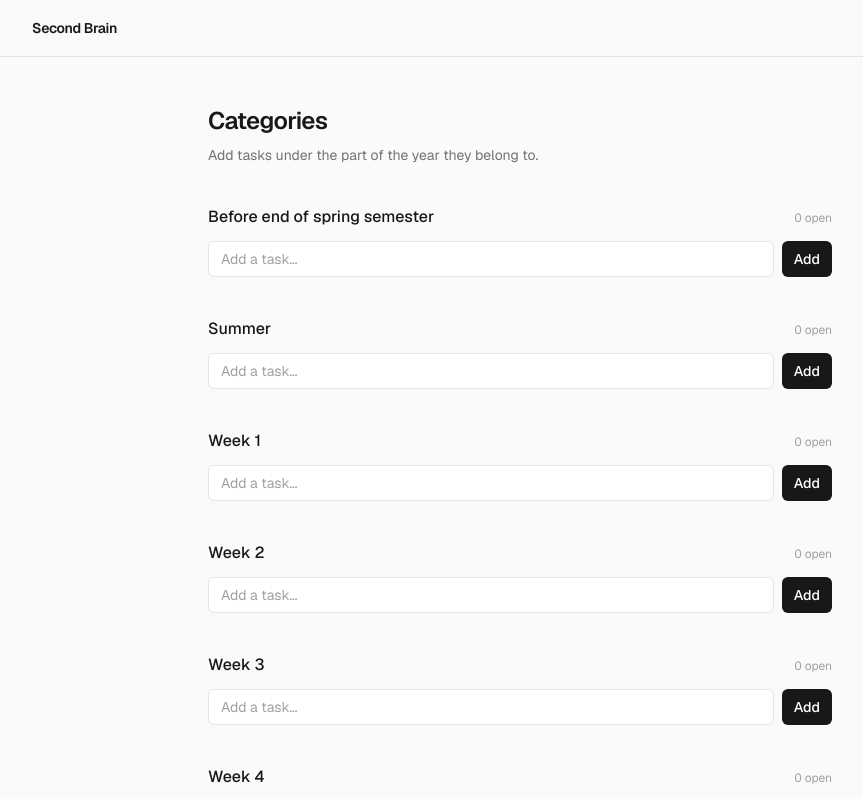
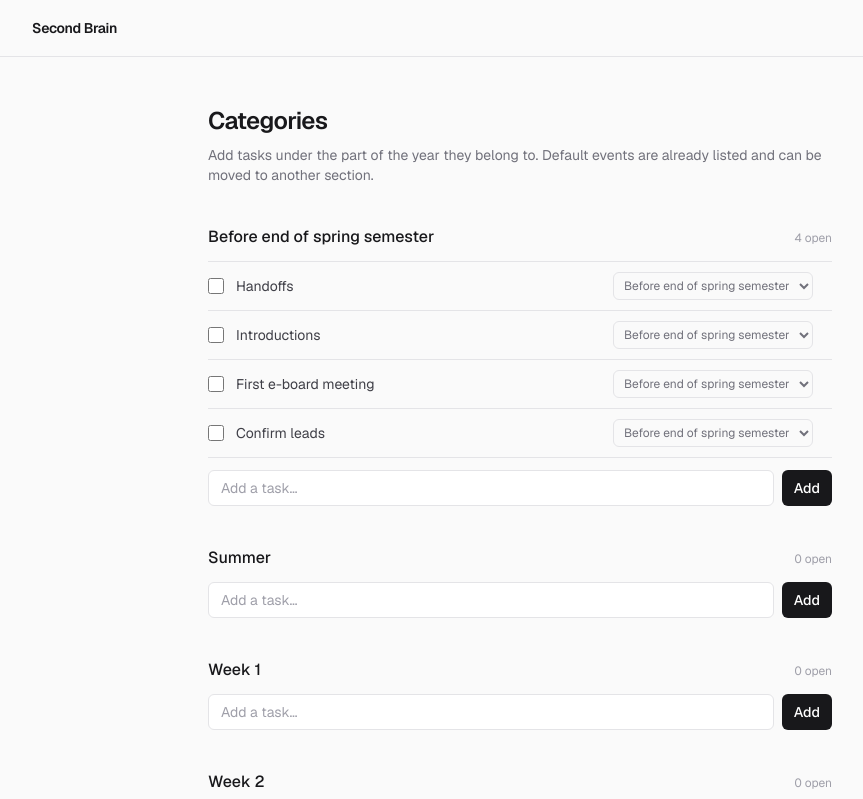
Before and after one commit to anniegao2013/cais-2nd-brain, a Next.js app: page / in a window 1280 px wide. Shown: the top 799 px of the page, without its empty margins (120-983 px from the left). Built offline with nearby package versions, Linux system fonts and the light colour scheme.

Commit message:
initial default tasks

```diff
--- a/app/task-list.tsx
+++ b/app/task-list.tsx
@@ -6,9 +6,15 @@ type Task = {
   id: string;
   text: string;
   done: boolean;
+  isDefault?: boolean;
 };
 
 type TasksByCategory = Record<string, Task[]>;
+
+type AppState = {
+  tasks: TasksByCategory;
+  removedDefaults: string[];
+};
 
 const STORAGE_KEY = "second-brain.tasks.v1";
 
@@ -21,26 +27,82 @@ const CATEGORIES = [
   })),
 ];
 
-const EMPTY: TasksByCategory = {};
-let cache: TasksByCategory | null = null;
+const DEFAULT_EVENTS: Task[] = [
+  "Handoffs",
+  "Introductions",
+  "First e-board meeting",
+  "Confirm leads",
+].map((text, index) => ({
+  id: `default-${index + 1}`,
+  text,
+  done: false,
+  isDefault: true,
+}));
+
+const DEFAULT_STATE: AppState = {
+  tasks: { spring: DEFAULT_EVENTS },
+  removedDefaults: [],
+};
+
+let cache: AppState | null = null;
 const listeners = new Set<() => void>();
 
-function readStorage(): TasksByCategory {
+function isTask(value: unknown): value is Task {
+  return (
+    typeof value === "object" &&
+    value !== null &&
+    typeof (value as Task).id === "string" &&
+    typeof (value as Task).text === "string" &&
+    typeof (value as Task).done === "boolean"
+  );
+}
+
+function normalizeStorage(raw: string): AppState {
+  const parsed: unknown = JSON.parse(raw);
+
+  // Older saves were just a category -> tasks map.
+  const tasks: TasksByCategory =
+    parsed && typeof parsed === "object" && "tasks" in parsed
+      ? ((parsed as AppState).tasks ?? {})
+      : ((parsed as TasksByCategory) ?? {});
+  const removedDefaults =
+    parsed && typeof parsed === "object" && "removedDefaults" in parsed
+      ? ((parsed as AppState).removedDefaults ?? [])
+      : [];
+
+  const cleaned: TasksByCategory = {};
+  for (const [categoryId, list] of Object.entries(tasks)) {
+    cleaned[categoryId] = Array.isArray(list) ? list.filter(isTask) : [];
+  }
+
+  // Default events always exist unless they were deliberately removed.
+  const presentIds = new Set(
+    Object.values(cleaned).flatMap((list) => list.map((task) => task.id)),
+  );
+  for (const event of DEFAULT_EVENTS) {
+    if (removedDefaults.includes(event.id) || presentIds.has(event.id)) continue;
+    cleaned.spring = [...(cleaned.spring ?? []), { ...event }];
+  }
+
+  return { tasks: cleaned, removedDefaults };
+}
+
+function readStorage(): AppState {
   try {
     const stored = window.localStorage.getItem(STORAGE_KEY);
-    return stored ? (JSON.parse(stored) as TasksByCategory) : EMPTY;
+    return stored ? normalizeStorage(stored) : DEFAULT_STATE;
   } catch {
-    return EMPTY;
+    return DEFAULT_STATE;
   }
 }
 
-function getSnapshot(): TasksByCategory {
+function getSnapshot(): AppState {
   if (cache === null) cache = readStorage();
   return cache;
 }
 
-function getServerSnapshot(): TasksByCategory {
-  return EMPTY;
+function getServerSnapshot(): AppState {
+  return DEFAULT_STATE;
 }
 
 function subscribe(listener: () => void) {
@@ -48,7 +110,7 @@ function subscribe(listener: () => void) {
   return () => listeners.delete(listener);
 }
 
-function setTasks(next: TasksByCategory) {
+function setState(next: AppState) {
   cache = next;
   try {
     window.localStorage.setItem(STORAGE_KEY, JSON.stringify(next));
@@ -69,7 +131,7 @@ if (typeof window !== "undefined") {
 }
 
 export default function TaskList() {
-  const tasksByCategory = useSyncExternalStore(
+  const state = useSyncExternalStore(
     subscribe,
     getSnapshot,
     getServerSnapshot,
@@ -81,31 +143,60 @@ export default function TaskList() {
     if (!text) return;
 
     const task: Task = { id: crypto.randomUUID(), text, done: false };
-    const current = getSnapshot();
-    setTasks({
-      ...current,
-      [categoryId]: [...(current[categoryId] ?? []), task],
+    setState({
+      ...state,
+      tasks: {
+        ...state.tasks,
+        [categoryId]: [...(state.tasks[categoryId] ?? []), task],
+      },
     });
     form.reset();
   }
 
   function toggleTask(categoryId: string, taskId: string) {
-    const current = getSnapshot();
-    setTasks({
-      ...current,
-      [categoryId]: (current[categoryId] ?? []).map((task) =>
-        task.id === taskId ? { ...task, done: !task.done } : task,
-      ),
+    setState({
+      ...state,
+      tasks: {
+        ...state.tasks,
+        [categoryId]: (state.tasks[categoryId] ?? []).map((task) =>
+          task.id === taskId ? { ...task, done: !task.done } : task,
+        ),
+      },
     });
   }
 
   function removeTask(categoryId: string, taskId: string) {
-    const current = getSnapshot();
-    setTasks({
-      ...current,
-      [categoryId]: (current[categoryId] ?? []).filter(
-        (task) => task.id !== taskId,
-      ),
+    setState({
+      ...state,
+      tasks: {
+        ...state.tasks,
+        [categoryId]: (state.tasks[categoryId] ?? []).filter(
+          (task) => task.id !== taskId,
+        ),
+      },
+      removedDefaults: state.removedDefaults.includes(taskId)
+        ? state.removedDefaults
+        : [...state.removedDefaults, taskId],
+    });
+  }
+
+  function moveTask(fromCategoryId: string, taskId: string, toCategoryId: string) {
+    if (fromCategoryId === toCategoryId) return;
+
+    const task = (state.tasks[fromCategoryId] ?? []).find(
+      (candidate) => candidate.id === taskId,
+    );
+    if (!task) return;
+
+    setState({
+      ...state,
+      tasks: {
+        ...state.tasks,
+        [fromCategoryId]: (state.tasks[fromCategoryId] ?? []).filter(
+          (candidate) => candidate.id !== taskId,
+        ),
+        [toCategoryId]: [...(state.tasks[toCategoryId] ?? []), task],
+      },
     });
   }
 
@@ -115,12 +206,13 @@ export default function TaskList() {
         Categories
       </h1>
       <p className="mt-2 text-sm text-zinc-500 dark:text-zinc-400">
-        Add tasks under the part of the year they belong to.
+        Add tasks under the part of the year they belong to. Default events are
+        already listed and can be moved to another section.
       </p>
 
       <div className="mt-10 flex flex-col gap-10">
         {CATEGORIES.map((category) => {
-          const tasks = tasksByCategory[category.id] ?? [];
+          const tasks = state.tasks[category.id] ?? [];
           const remaining = tasks.filter((task) => !task.done).length;
 
           return (
@@ -162,6 +254,20 @@ export default function TaskList() {
                       >
                         {task.text}
                       </span>
+                      <select
+                        value={category.id}
+                        onChange={(event) =>
+                          moveTask(category.id, task.id, event.target.value)
+                        }
+                        aria-label={`Move "${task.text}" to another section`}
+                        className="h-7 shrink-0 rounded-md border border-zinc-200 bg-transparent px-1.5 text-xs text-zinc-500 transition-colors hover:text-zinc-900 focus:border-zinc-400 focus:outline-none dark:border-zinc-800 dark:text-zinc-400 dark:hover:text-zinc-100 dark:focus:border-zinc-600"
+                      >
+                        {CATEGORIES.map((option) => (
+                          <option key={option.id} value={option.id}>
+                            {option.label}
+                          </option>
+                        ))}
+                      </select>
                       <button
                         type="button"
                         onClick={() => removeTask(category.id, task.id)}
```
Also changed, not shown: 1 other file (tests, documents, lock files or other folders).
